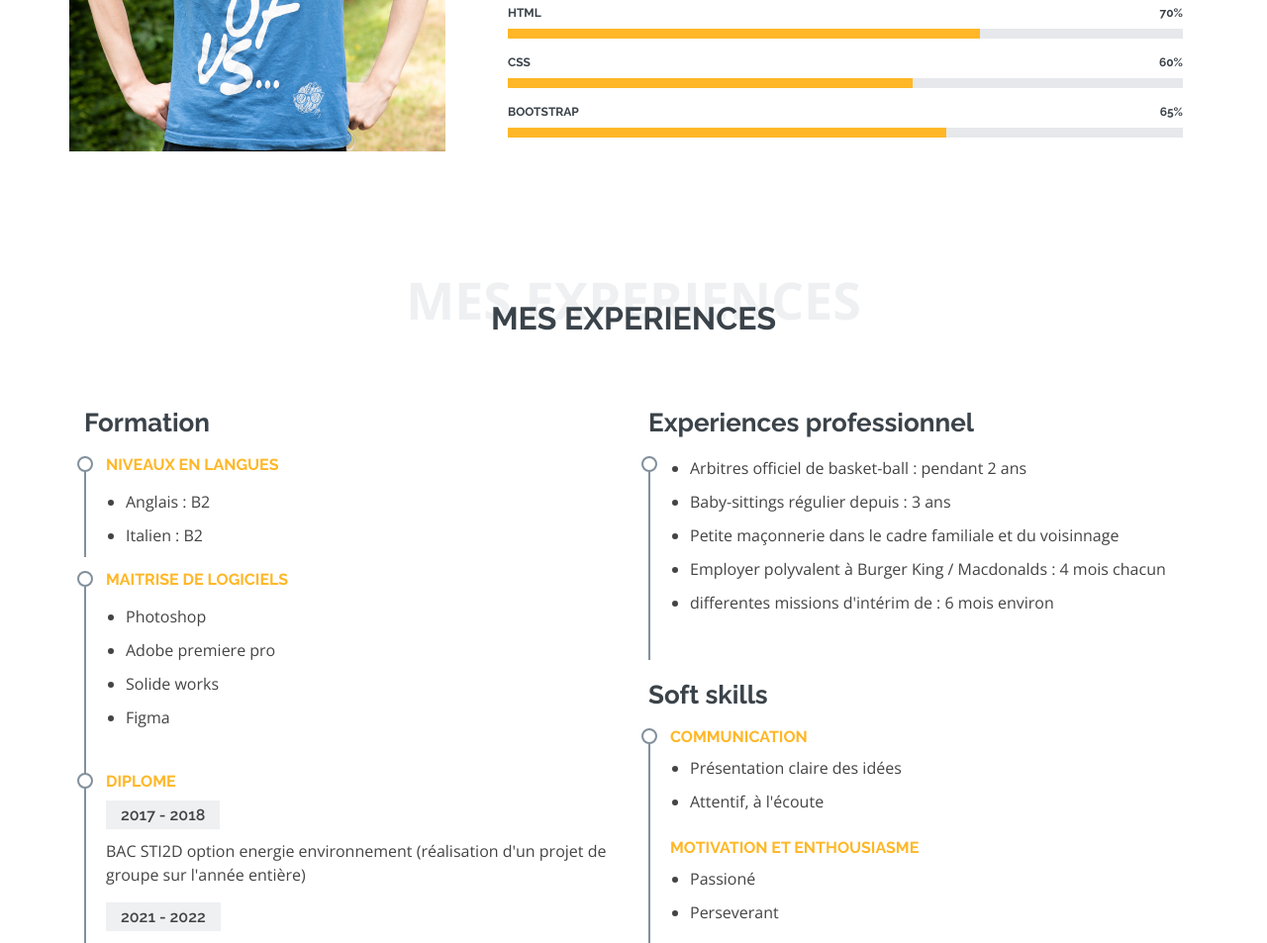
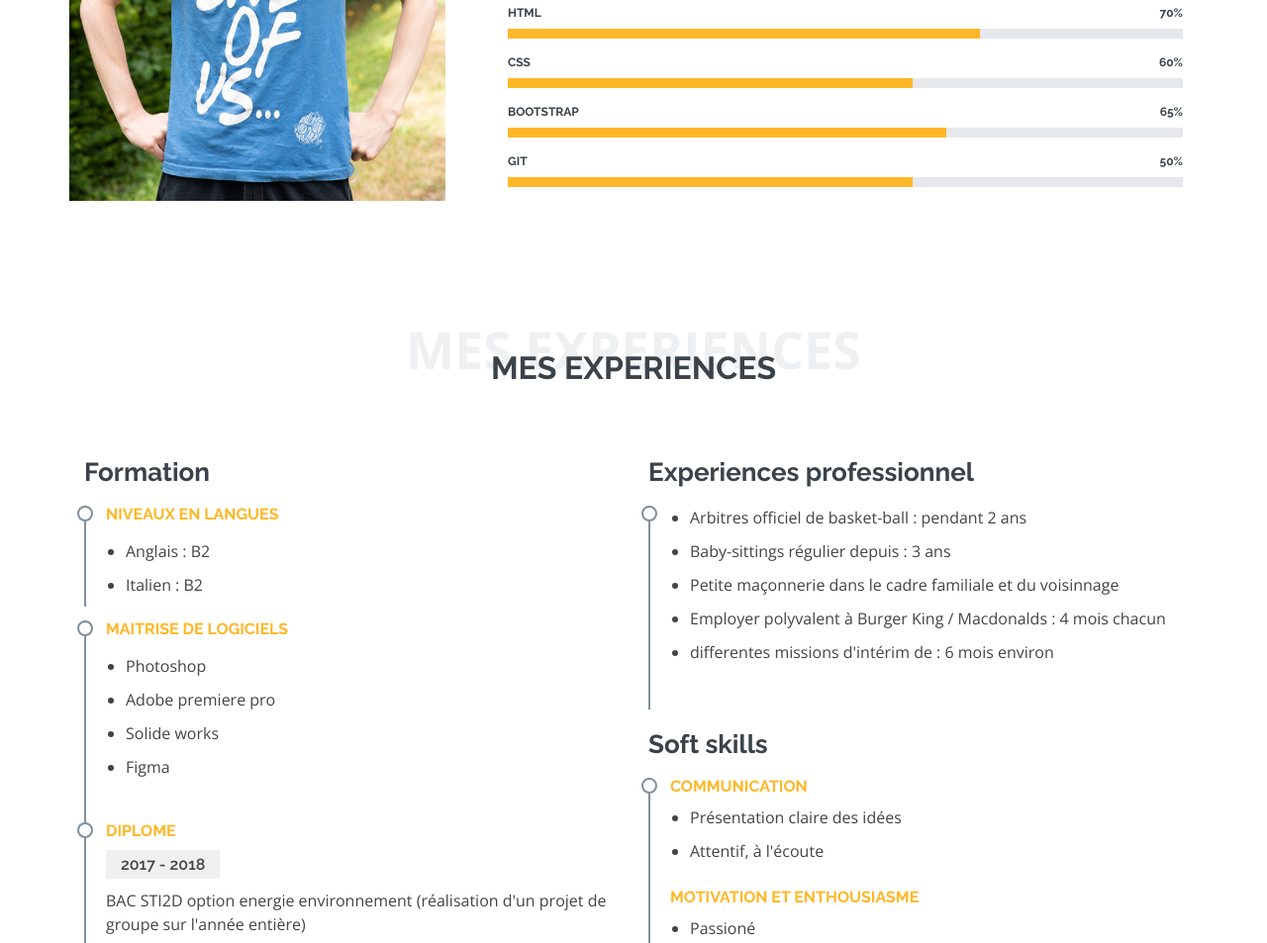
Before and after one commit to donpoulp/CV_Petrozzi, a plain HTML site: page index.html in a window 1280 px wide. Shown: the part 1359-2312 px from the top of the page at 99% size. Drawn offline with nearby package versions, Linux system fonts and the light colour scheme.

Commit message:
ajout de la competence git comme competence

```diff
--- a/index.html
+++ b/index.html
@@ -101,6 +101,13 @@
                   <div class="progress-bar" role="progressbar" aria-valuenow="65" aria-valuemin="0" aria-valuemax="100"></div>
                 </div>
 
+            </div>
+
+            <div class="progress">
+              <span class="skill">Git <i class="val">50%</i></span>
+              <div class="progress-bar-wrap">
+                <div class="progress-bar" role="progressbar" aria-valuenow="60" aria-valuemin="0" aria-valuemax="100"></div>
+              </div>
             </div>
 
           </div>
```
